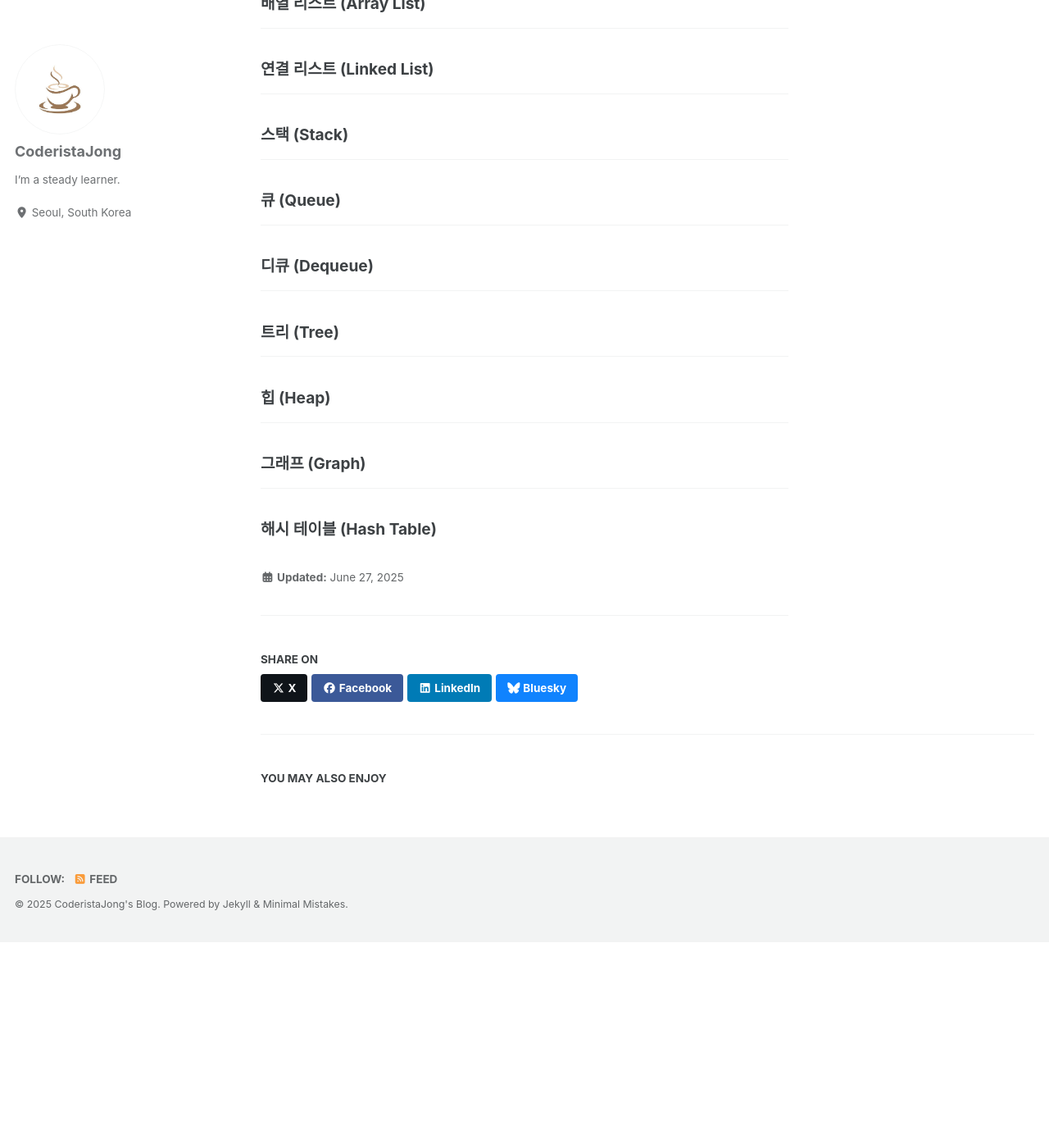
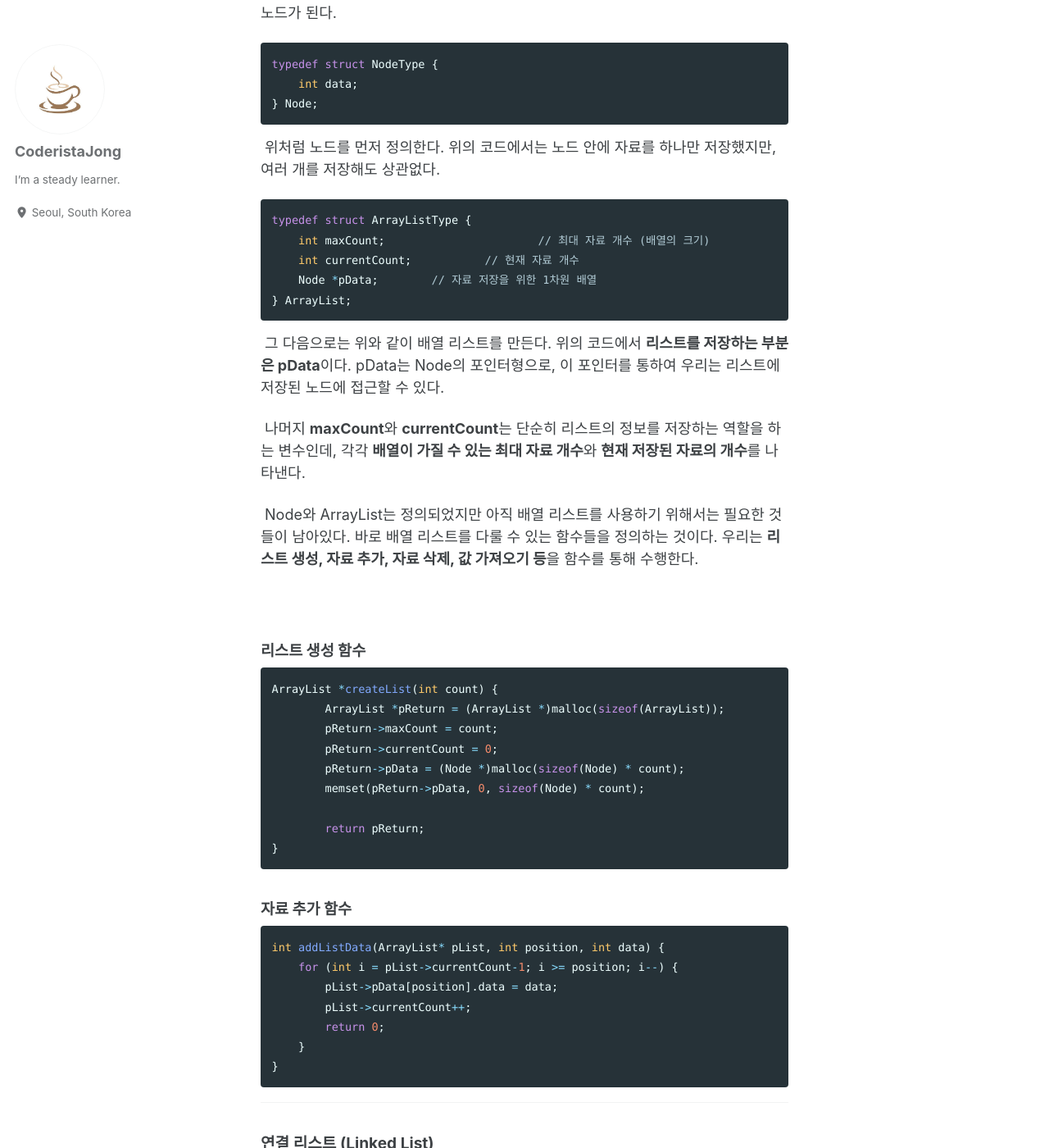
Before and after one commit to NullCoffeeException/NullCoffeeException.github.io, a Jekyll site: the page built from _posts/2025-06-27-자료구조.md, in a window 1280 px wide and 1400 px high, scrolled down 4372 px. Shown: the whole window at 82% size. Built offline with Jekyll 4.4.1, drawn with Linux system fonts in a browser that asks for light colours; cached includes are drawn as plain includes; before the commit the page ends 5521 px from its top, so only the background shows below that; some of the changed text lies outside the part shown.

Commit message:
docs: 배열 리스트

````diff
--- a/_posts/2025-06-27-자료구조.md
+++ b/_posts/2025-06-27-자료구조.md
@@ -73,8 +73,6 @@ int algorithm(int n) {
 
 &nbsp;따라서 위의 함수에서 내부적으로는 총 **3n + 2**번의 연산이 발생한다고 볼 수 있다. 이것을 **시간 복잡도 함수**라고 부른다. 위의 함수는 넣는 값 n에 따라 3n + 2번의 연산이 발생하므로 시간 복잡도 함수가 3n + 2이다.
 
-<br>
-
 &nbsp;여기에서 가장 높은 차수를 가진 항만을 표기하는 방법을 **빅-오 표기법**이라고 한다. 예를 들어 위의 함수는 시간 복잡도 함수가 3n + 2이므로 최고차항은 3n이고, 계수를 생략하면 n이 된다. 따라서 위의 함수를 빅-오 표기법으로 나타내면 **O(n)**이 된다.
 
 <br>
@@ -117,7 +115,59 @@ Node students[10];
 
 #### 배열 리스트 (Array List)
 
+&nbsp;배열 리스트란 배열을 이용하여 만들어진 리스트를 뜻하며, 이때 리스트의 각 요소는 노드가 된다.
 
+```c
+typedef struct NodeType {
+    int data;
+} Node;
+```
+
+&nbsp;위처럼 노드를 먼저 정의한다. 위의 코드에서는 노드 안에 자료를 하나만 저장했지만, 여러 개를 저장해도 상관없다.
+
+```c
+typedef struct ArrayListType {
+    int maxCount;			// 최대 자료 개수 (배열의 크기)
+    int currentCount;		// 현재 자료 개수
+    Node *pData;	// 자료 저장을 위한 1차원 배열
+} ArrayList;
+```
+
+&nbsp;그 다음으로는 위와 같이 배열 리스트를 만든다. 위의 코드에서 **리스트를 저장하는 부분은 pData**이다. pData는 Node의 포인터형으로, 이 포인터를 통하여 우리는 리스트에 저장된 노드에 접근할 수 있다.
+
+&nbsp;나머지 **maxCount**와 **currentCount**는 단순히 리스트의 정보를 저장하는 역할을 하는 변수인데, 각각 **배열이 가질 수 있는 최대 자료 개수**와 **현재 저장된 자료의 개수**를 나타낸다.
+
+&nbsp;Node와 ArrayList는 정의되었지만 아직 배열 리스트를 사용하기 위해서는 필요한 것들이 남아있다. 바로 배열 리스트를 다룰 수 있는 함수들을 정의하는 것이다. 우리는 **리스트 생성, 자료 추가, 자료 삭제, 값 가져오기 등**을 함수를 통해 수행한다.
+
+<br>
+
+##### 리스트 생성 함수
+
+```c
+ArrayList *createList(int count) {
+	ArrayList *pReturn = (ArrayList *)malloc(sizeof(ArrayList));
+	pReturn->maxCount = count;
+	pReturn->currentCount = 0;
+	pReturn->pData = (Node *)malloc(sizeof(Node) * count);
+	memset(pReturn->pData, 0, sizeof(Node) * count);
+
+	return pReturn;
+}
+```
+
+
+
+##### 자료 추가 함수
+
+```c
+int addListData(ArrayList* pList, int position, int data) {
+    for (int i = pList->currentCount-1; i >= position; i--) {
+        pList->pData[position].data = data;
+        pList->currentCount++;
+        return 0;
+    }
+}
+```
 
 
 
````
